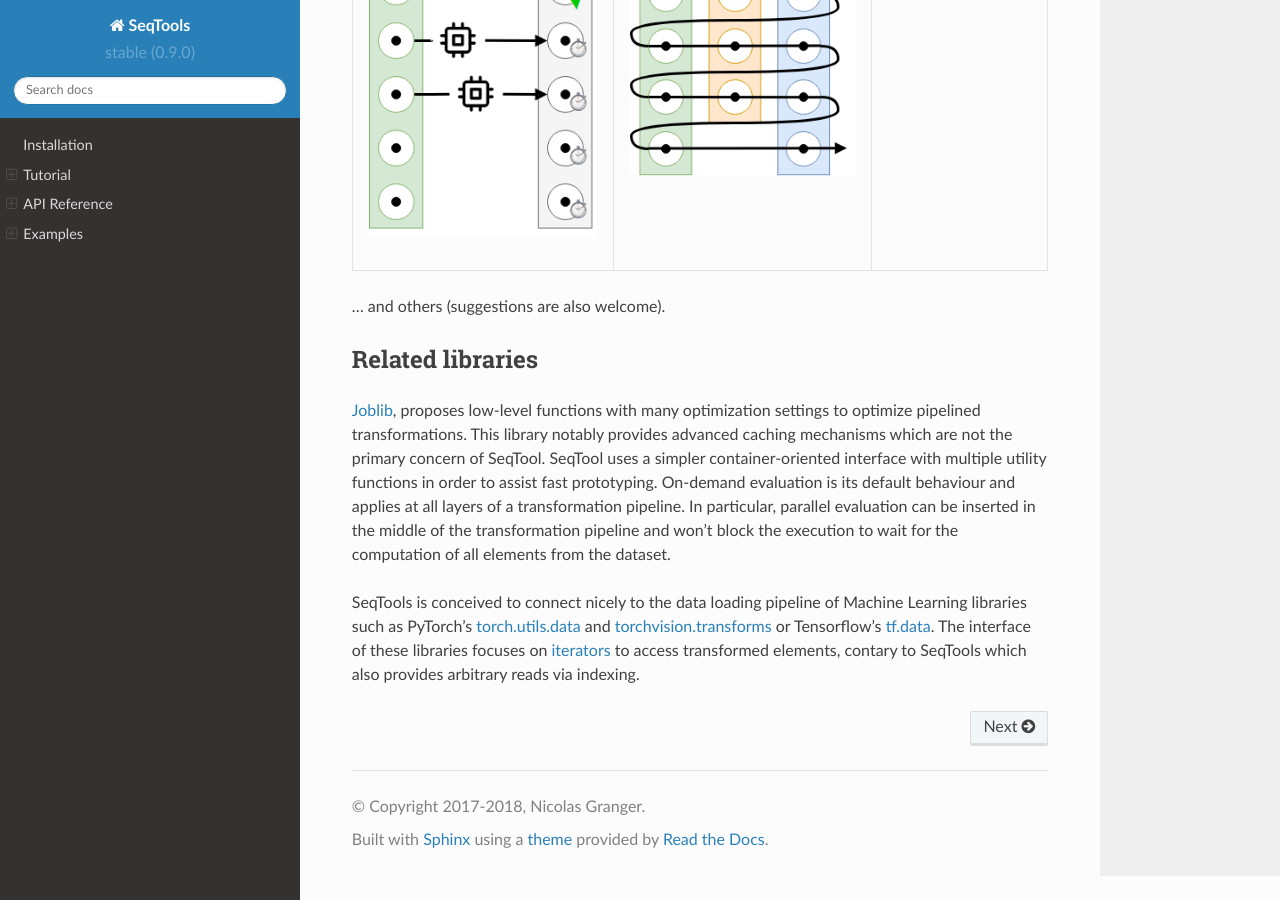
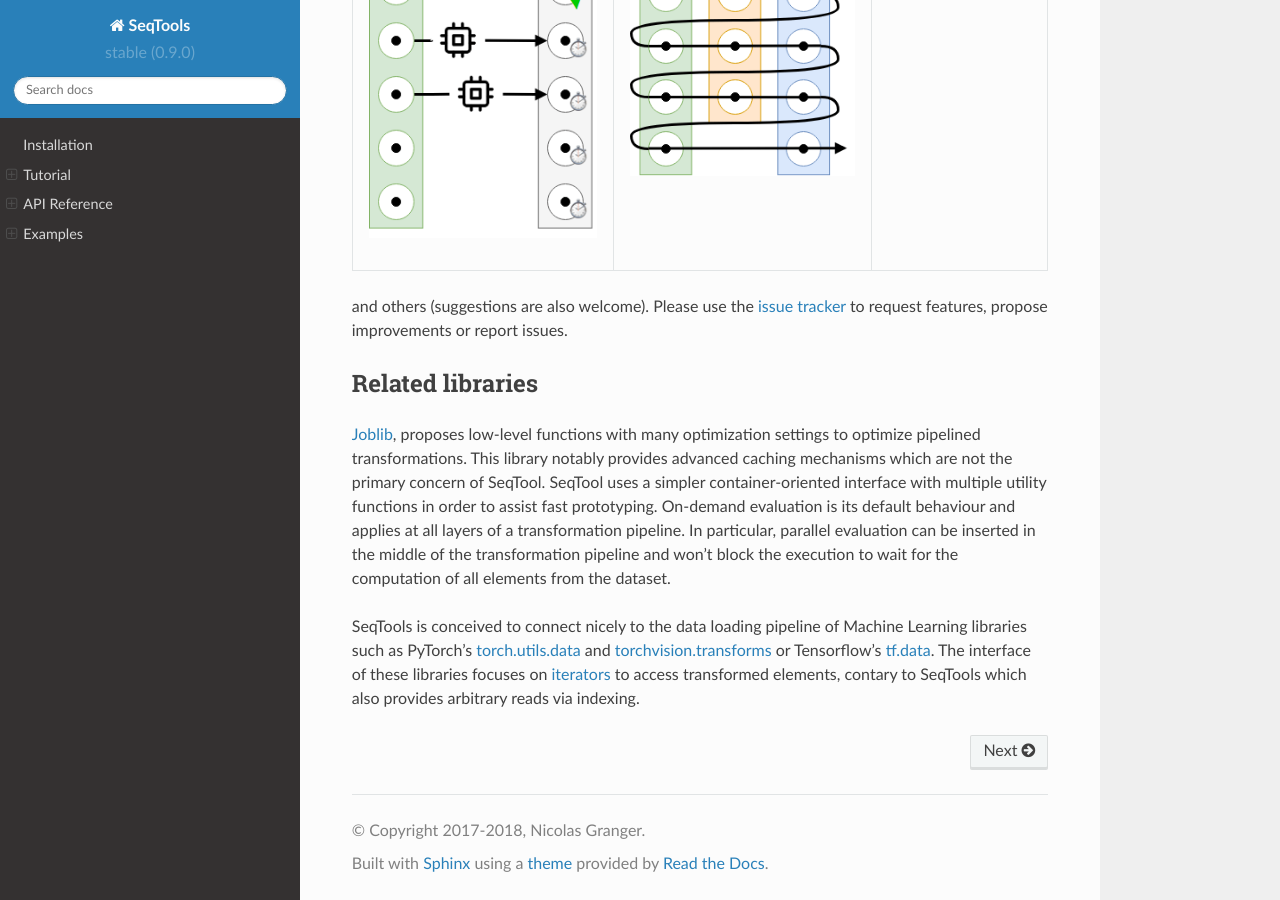
Before and after one commit to nlgranger/SeqTools, a Sphinx documentation site: the page built from docs/index.rst, in a window 1280 px wide and 900 px high, scrolled down 2603 px. Built offline with Sphinx 7.4.7 and the Read the Docs theme 2.0.0, drawn with Linux system fonts in a browser that asks for light colours.

Commit message:
added contribution guidelines

```diff
--- a/docs/index.rst
+++ b/docs/index.rst
@@ -142,7 +142,9 @@ The library comes with a set of functions to manipulate sequences:
 | |prefetch|         | |interleaving|
 ==================== ================= ===============
 
-... and others (suggestions are also welcome).
+and others (suggestions are also welcome). Please use the `issue tracker
+<https://github.com/nlgranger/SeqTools/issues>`_ to request features, propose
+improvements or report issues.
 
 
 Related libraries
```
Also changed, not shown: README.rst (+15 -3 lines).
